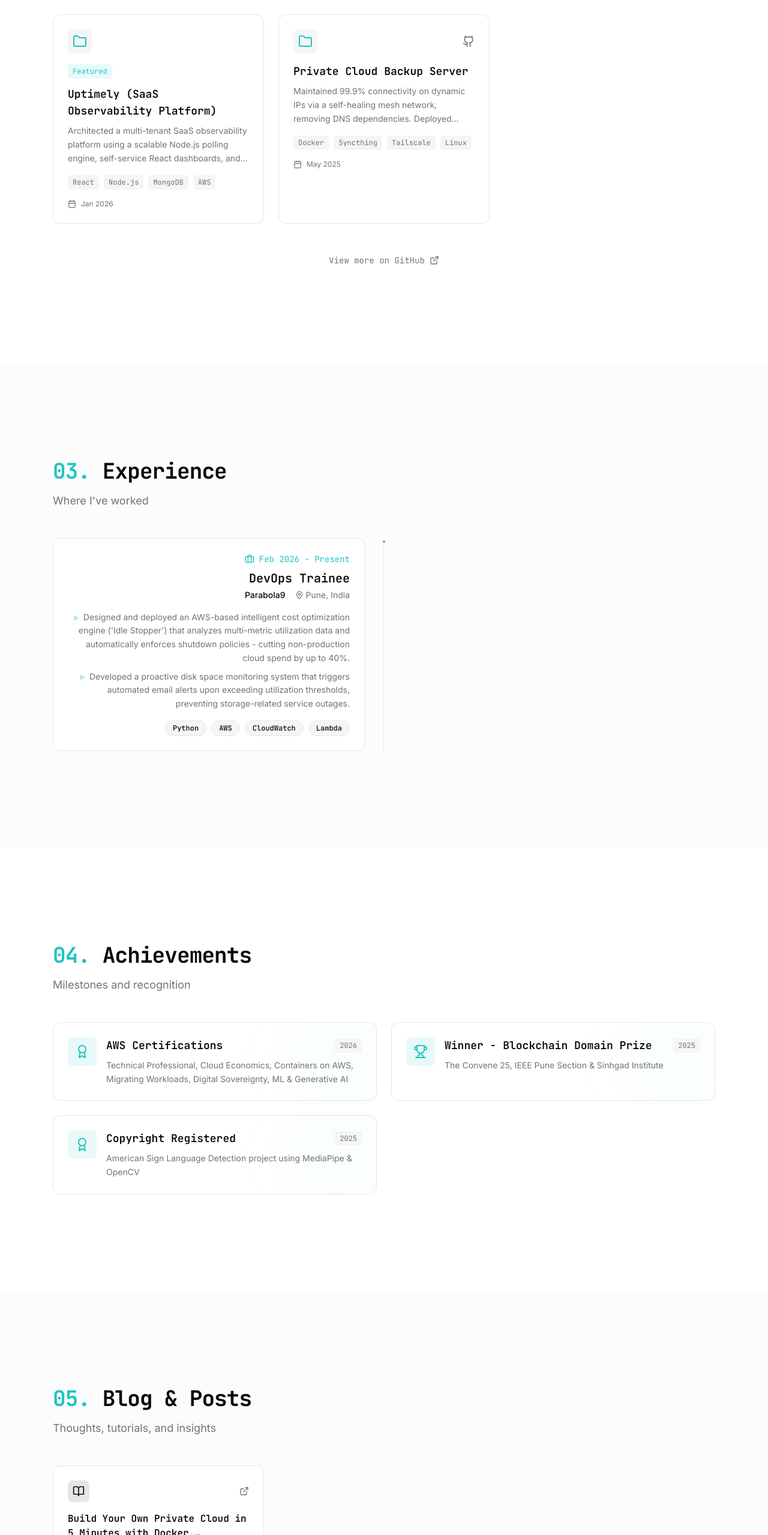
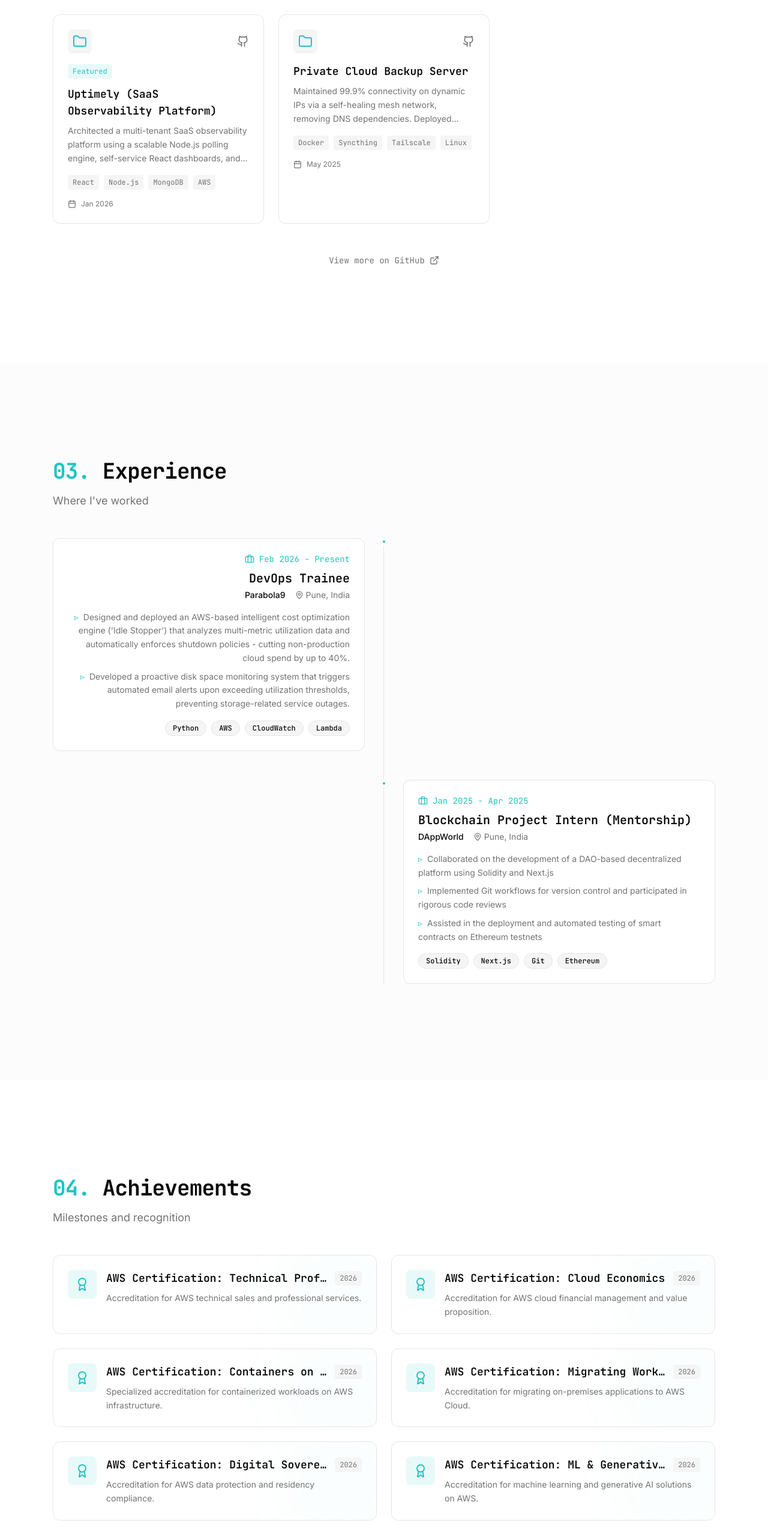
Before and after one commit to prajwal-1703/Portfolio, a React (Vite) app: page / in a window 1280 px wide. Shown: the part 2498-5057 px from the top of the page at 60% size. Built offline with nearby package versions, Linux system fonts and the light colour scheme; the HTML template or start-up script is replaced by a standard one.

Commit message:
feat: add DAppWorld experience, separate AWS certs, and project links

```diff
--- a/src/data/portfolioData.ts
+++ b/src/data/portfolioData.ts
@@ -132,7 +132,7 @@ export const projects: Project[] = [
     title: "VizLab",
     description: "Designed, built, and deployed a production-grade MERN application on a self-hosted Linux homelab server using Docker to visualize DevOps infrastructure dependencies across containerized and cloud-based systems. Implemented backend services to collect, parse, and correlate Docker and AWS metrics. Integrated Prometheus and Grafana for real-time metrics scraping and visualization.",
     techStack: ["React", "Node.js", "Docker", "Prometheus", "Grafana", "AWS"],
-    liveUrl: "#", // Add live demo link if available
+    liveUrl: "https://vizlab.athare.tech", // Example URL, replace with actual if different
     featured: true,
     date: "Feb 2026",
   },
@@ -140,7 +140,7 @@ export const projects: Project[] = [
     title: "AWS Idle Instance Stopper",
     description: "Engineered a serverless cost-optimization bot using AWS Lambda and CloudWatch to automatically detect and stop idle EC2 instances based on CPU utilization thresholds. Reduced non-production cloud compute costs by 40% by eliminating wasted runtime during off-hours.",
     techStack: ["AWS Lambda", "CloudWatch", "Boto3", "Python"],
-    githubUrl: "https://github.com/Prajwal-1703",
+    githubUrl: "https://github.com/Prajwal-1703/AWS-Idle-Instance-Stopper",
     featured: true,
     date: "Feb 2026",
   },
@@ -148,7 +148,7 @@ export const projects: Project[] = [
     title: "End-to-End DevSecOps Pipeline",
     description: "Implemented a production-grade DevSecOps CI/CD pipeline using Jenkins, Docker, Kubernetes, and SonarQube, enforcing automated security gates (SAST, DAST, image scanning) and reducing deployment risk.",
     techStack: ["Jenkins", "Kubernetes", "Docker", "SonarQube", "Trivy"],
-    githubUrl: "https://github.com/Prajwal-1703",
+    githubUrl: "https://github.com/Prajwal-1703/DevSecOps-Pipeline",
     featured: true,
     date: "Dec 2025",
   },
@@ -156,6 +156,7 @@ export const projects: Project[] = [
     title: "Uptimely (SaaS Observability Platform)",
     description: "Architected a multi-tenant SaaS observability platform using a scalable Node.js polling engine, self-service React dashboards, and automated email alerting to reduce Mean Time to Detection (MTTD) for user services.",
     techStack: ["React", "Node.js", "MongoDB", "AWS"],
+    githubUrl: "https://github.com/Prajwal-1703/Uptimely",
     featured: true,
     date: "Jan 2026",
   },
@@ -163,7 +164,7 @@ export const projects: Project[] = [
     title: "Private Cloud Backup Server",
     description: "Maintained 99.9% connectivity on dynamic IPs via a self-healing mesh network, removing DNS dependencies. Deployed using Docker, Syncthing, and Tailscale on Linux.",
     techStack: ["Docker", "Syncthing", "Tailscale", "Linux"],
-    githubUrl: "https://github.com/Prajwal-1703",
+    githubUrl: "https://github.com/Prajwal-1703/Private-Cloud-Backup",
     featured: false,
     date: "May 2025",
   },
@@ -182,12 +183,55 @@ export const experiences: Experience[] = [
     ],
     techStack: ["Python", "AWS", "CloudWatch", "Lambda"],
   },
+  {
+    title: "Blockchain Project Intern (Mentorship)",
+    company: "DAppWorld",
+    location: "Pune, India",
+    startDate: "Jan 2025",
+    endDate: "Apr 2025",
+    description: [
+      "Collaborated on the development of a DAO-based decentralized platform using Solidity and Next.js",
+      "Implemented Git workflows for version control and participated in rigorous code reviews",
+      "Assisted in the deployment and automated testing of smart contracts on Ethereum testnets",
+    ],
+    techStack: ["Solidity", "Next.js", "Git", "Ethereum"],
+  },
 ];
 
 export const achievements: Achievement[] = [
   {
-    title: "AWS Certifications",
-    description: "Technical Professional, Cloud Economics, Containers on AWS, Migrating Workloads, Digital Sovereignty, ML & Generative AI",
+    title: "AWS Certification: Technical Professional",
+    description: "Accreditation for AWS technical sales and professional services.",
+    date: "2026",
+    icon: "award",
+  },
+  {
+    title: "AWS Certification: Cloud Economics",
+    description: "Accreditation for AWS cloud financial management and value proposition.",
+    date: "2026",
+    icon: "award",
+  },
+  {
+    title: "AWS Certification: Containers on AWS",
+    description: "Specialized accreditation for containerized workloads on AWS infrastructure.",
+    date: "2026",
+    icon: "award",
+  },
+  {
+    title: "AWS Certification: Migrating Workloads",
+    description: "Accreditation for migrating on-premises applications to AWS Cloud.",
+    date: "2026",
+    icon: "award",
+  },
+  {
+    title: "AWS Certification: Digital Sovereignty",
+    description: "Accreditation for AWS data protection and residency compliance.",
+    date: "2026",
+    icon: "award",
+  },
+  {
+    title: "AWS Certification: ML & Generative AI",
+    description: "Accreditation for machine learning and generative AI solutions on AWS.",
     date: "2026",
     icon: "award",
   },
```
